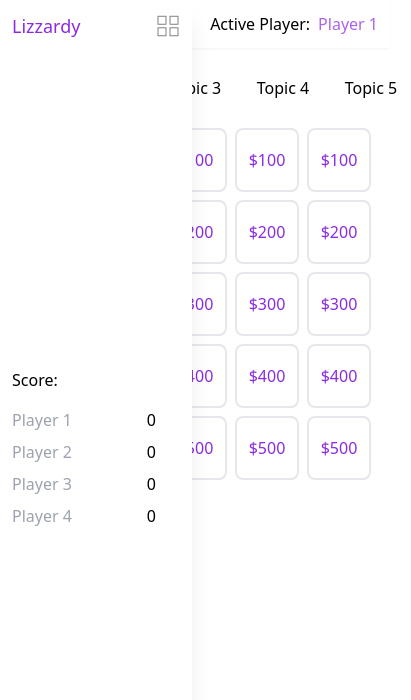
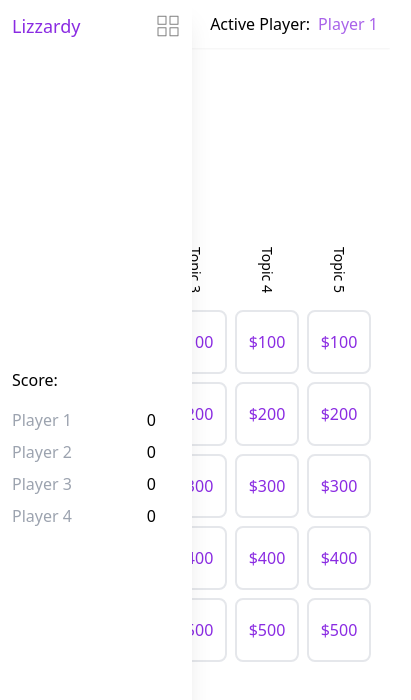
Before and after one commit to minsuk2609/jeopardy-game, a React (Vite) app: page / in a window 390 px wide. Shown: the top 700 px of the page, 411 px wide, since content can reach past the window. Built offline with nearby package versions, Linux system fonts and the light colour scheme.

Commit message:
Added support for mobile devices

```diff
--- a/output.css
+++ b/output.css
@@ -668,6 +668,11 @@ video {
   flex-grow: 1;
 }
 
+.rotate-90 {
+  --tw-rotate: 90deg;
+  transform: translate(var(--tw-translate-x), var(--tw-translate-y)) rotate(var(--tw-rotate)) skewX(var(--tw-skew-x)) skewY(var(--tw-skew-y)) scaleX(var(--tw-scale-x)) scaleY(var(--tw-scale-y));
+}
+
 @keyframes pulse {
   50% {
     opacity: .5;
@@ -760,6 +765,11 @@ video {
   background-color: rgb(226 232 240 / var(--tw-bg-opacity));
 }
 
+.bg-red-100 {
+  --tw-bg-opacity: 1;
+  background-color: rgb(254 226 226 / var(--tw-bg-opacity));
+}
+
 .p-3 {
   padding: 0.75rem;
 }
@@ -767,6 +777,16 @@ video {
 .py-1 {
   padding-top: 0.25rem;
   padding-bottom: 0.25rem;
+}
+
+.px-2 {
+  padding-left: 0.5rem;
+  padding-right: 0.5rem;
+}
+
+.py-2 {
+  padding-top: 0.5rem;
+  padding-bottom: 0.5rem;
 }
 
 .pr-6 {
@@ -916,6 +936,10 @@ You can apply the theme on any DOM node, not just the `body`
     height: 4rem;
   }
 
+  .xsm\:h-20 {
+    height: 5rem;
+  }
+
   .xsm\:w-16 {
     width: 4rem;
   }
@@ -928,6 +952,11 @@ You can apply the theme on any DOM node, not just the `body`
 
   .sm\:w-20 {
     width: 5rem;
+  }
+
+  .sm\:rotate-0 {
+    --tw-rotate: 0deg;
+    transform: translate(var(--tw-translate-x), var(--tw-translate-y)) rotate(var(--tw-rotate)) skewX(var(--tw-skew-x)) skewY(var(--tw-skew-y)) scaleX(var(--tw-scale-x)) scaleY(var(--tw-scale-y));
   }
 
   .sm\:text-base {
--- a/src/components/Main.tsx
+++ b/src/components/Main.tsx
@@ -9,12 +9,14 @@ export default function Main(props: any): JSX.Element {
                 status={props.status}
                 players={props.players}
             />
-            <div className="flex flex-1 flex-col items-center">
-                <TopicRow />
-                <Board
-                    players={props.players}
-                    setPlayer={props.setPlayer}
-                />
+            <div className="flex flex-1 flex-col items-center justify-center">
+                <div>
+                    <TopicRow />
+                    <Board
+                        players={props.players}
+                        setPlayer={props.setPlayer}
+                    />
+                </div>
             </div>
         </div>
     );
--- a/src/components/TopicRow.tsx
+++ b/src/components/TopicRow.tsx
@@ -3,11 +3,11 @@ import data from "../util/questions";
 export default function TopicColumn(props: any): JSX.Element {
     return (
         <div className="flex gap-2">
-            <div className="w-20 h-20 flex justify-center items-center">{data[1].name}</div>
-            <div className="w-20 h-20 flex justify-center items-center">Topic 2</div>
-            <div className="w-20 h-20 flex justify-center items-center">Topic 3</div>
-            <div className="w-20 h-20 flex justify-center items-center">Topic 4</div>
-            <div className="w-20 h-20 flex justify-center items-center">Topic 5</div>
+            <div className="text-sm sm:text-base w-12 h-20 xsm:h-20 xsm:w-16 sm:w-20 sm:h-20 flex justify-center items-center rotate-90 py-2 sm:rotate-0">{data[1].name}</div>
+            <div className="text-sm sm:text-base w-12 h-20 xsm:h-20 xsm:w-16 sm:w-20 sm:h-20 flex justify-center items-center rotate-90 py-2 sm:rotate-0">Topic 2</div>
+            <div className="text-sm sm:text-base w-12 h-20 xsm:h-20 xsm:w-16 sm:w-20 sm:h-20 flex justify-center items-center rotate-90 py-2 sm:rotate-0">Topic 3</div>
+            <div className="text-sm sm:text-base w-12 h-20 xsm:h-20 xsm:w-16 sm:w-20 sm:h-20 flex justify-center items-center rotate-90 py-2 sm:rotate-0">Topic 4</div>
+            <div className="text-sm sm:text-base w-12 h-20 xsm:h-20 xsm:w-16 sm:w-20 sm:h-20 flex justify-center items-center rotate-90 py-2 sm:rotate-0">Topic 5</div>
         </div>
     );
 }
```
